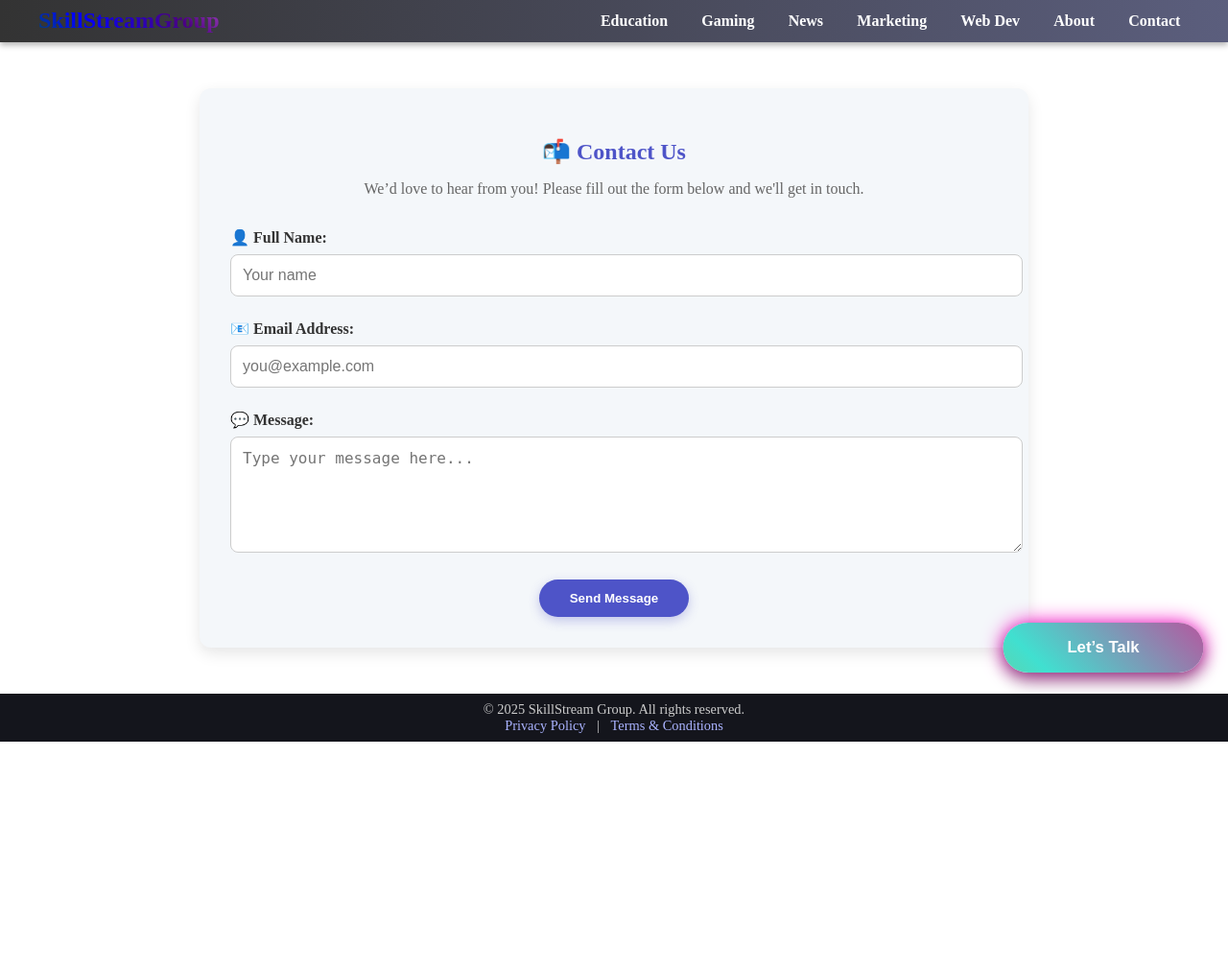
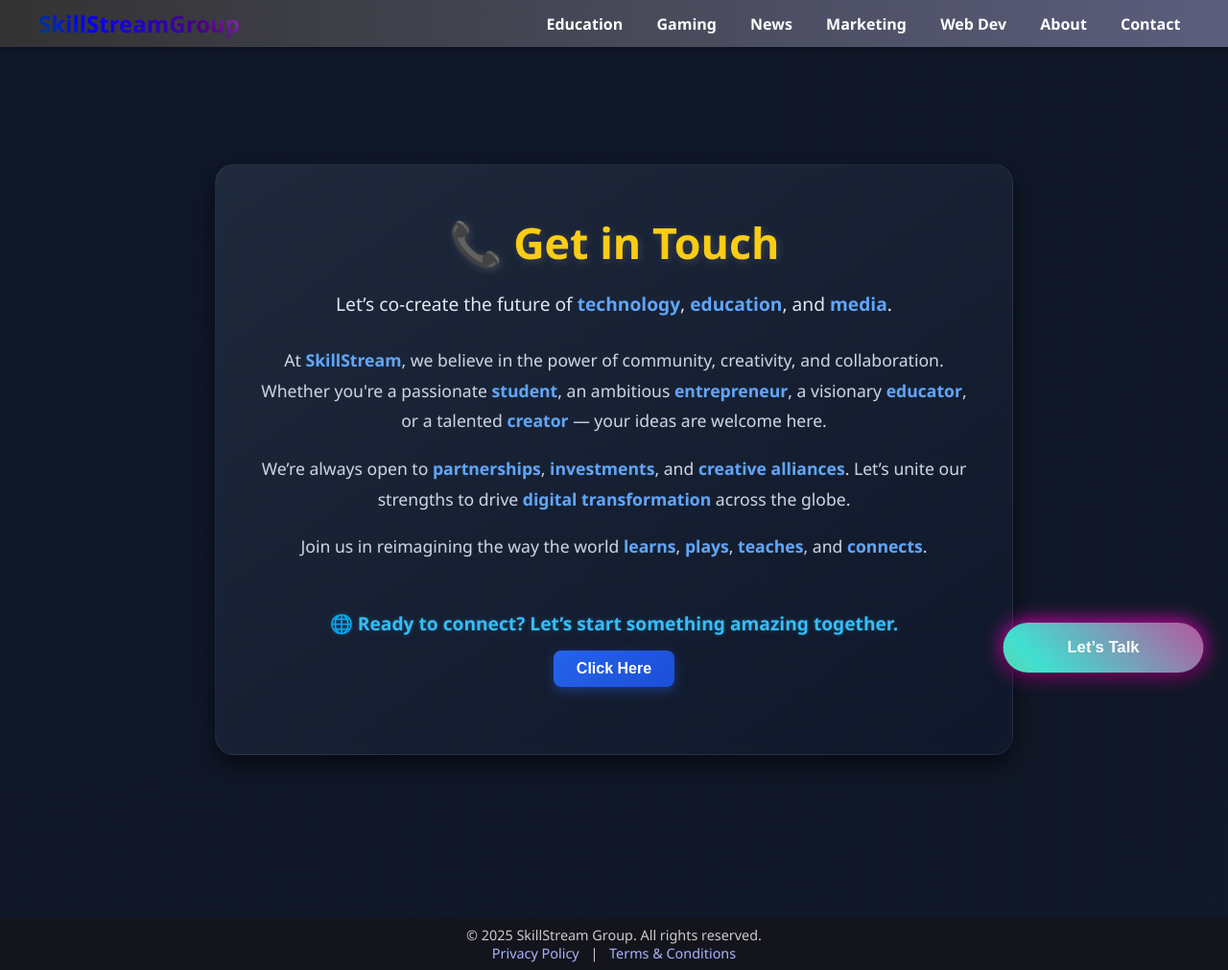
Before and after one commit to JitendraMauryaGit/skillstream_site, a Flask app: page /contact in a window 1280 px wide. Shown: the whole page at 96% size. Before the commit the page ends 773 px from the top, so only its background shows below. Run offline with Flask 3, Linux system fonts and the light colour scheme.

Commit message:
Initial push: SkillStream site with 3D CTA button

```diff
--- a/app/templates/base.html
+++ b/app/templates/base.html
@@ -163,37 +163,50 @@
     <div id="chatbot">
         <button class="chat-button" onclick="toggleForm()">Let’s Talk</button>
 
-        <div class="chat-form" id="chatForm">
-            <input type="text" placeholder="Your Name" id="name" required />
-            <input type="text" placeholder="Phone Number" id="phone" required />
-            <textarea placeholder="Message" id="message" required></textarea>
-            <button onclick="submitMessage()">Submit</button>
-        </div>
+        <!-- ======== START: Chatbot Form (uses FormSubmit) ======== -->
+        <form class="chat-form" id="chatForm" action="https://formsubmit.co/skillstreamgroup@gmail.com" method="POST"
+            target="dummyFrame" onsubmit="handleSubmit(event)">
+            <input type="text" name="name" placeholder="Your Name" required />
+            <input type="text" name="phone" placeholder="Phone Number" required />
+            <textarea name="message" placeholder="Message" required></textarea>
 
+            <!-- ===== Optional hidden fields ===== -->
+            <input type="hidden" name="_captcha" value="false">
+            <input type="hidden" name="_template" value="box">
+            <input type="hidden" name="_autoresponse"
+                value="Thank you for contacting SkillStream. We’ll get back to you soon.">
+            <input type="hidden" name="_subject" value="New Chatbot Submission">
+
+            <button type="submit">Submit</button>
+        </form>
+        <!-- ======== END: Chatbot Form ======== -->
+
+        <!-- ======== START: Welcome Message ======== -->
         <div class="welcome-message" id="welcomeMessage">
             Thank you! We'll get back to you in 24 hours.
         </div>
+        <!-- ======== END: Welcome Message ======== -->
+
+        <!-- Invisible iframe to prevent page reload -->
+        <iframe name="dummyFrame" style="display:none;"></iframe>
     </div>
+    <!-- ======== END: Chatbot Component ======== -->
 
+    <!-- ======== START: Chatbot Styles ======== -->
     <style>
-        /* Base chatbot styles */
         #chatbot {
             position: fixed;
             bottom: -100px;
-            /* Initially hidden */
             right: 30px;
             z-index: 9999;
             transition: bottom 2.5s ease;
-            /* Smooth bottom movement */
             width: 200px;
         }
 
-        /* Visible position */
         #chatbot.visible {
             bottom: 100px;
         }
 
-        /* Chat button styles */
         .chat-button {
             width: 100%;
             background: linear-gradient(45deg, #ff0080, #ff8c00, #40e0d0, #ff0080);
@@ -243,7 +256,6 @@
             box-shadow: 0 10px 20px rgba(0, 0, 0, 0.5), 0 0 25px #00f0ff;
         }
 
-        /* Chat form styles */
         .chat-form {
             display: none;
             flex-direction: column;
@@ -285,7 +297,6 @@
             background: linear-gradient(135deg, #0072ff, #00c6ff);
         }
 
-        /* Welcome message styles */
         .welcome-message {
             display: none;
             background: #28a745;
@@ -299,7 +310,6 @@
             box-sizing: border-box;
         }
 
-        /* Fade out animation */
         .fade-out {
             opacity: 0 !important;
         }
@@ -314,13 +324,15 @@
             }
         }
     </style>
+    <!-- ======== END: Chatbot Styles ======== -->
 
+    <!-- ======== START: Chatbot Script ======== -->
     <script>
         const chatbot = document.getElementById('chatbot');
         const form = document.getElementById('chatForm');
         const welcomeMsg = document.getElementById('welcomeMessage');
 
-        // On page load, slide chatbot up smoothly to visible
+        // Slide chatbot up on page load
         window.addEventListener('load', () => {
             chatbot.classList.add('visible');
         });
@@ -335,37 +347,34 @@
             }
         }
 
-        function submitMessage() {
-            // Hide form
+        function handleSubmit(event) {
+            // Prevent default redirect
+            event.preventDefault();
+
+            // Let FormSubmit do its job in the iframe
+            form.submit();
+
+            // Reset form UI
             form.style.display = 'none';
-
-            // Show thank you message
             welcomeMsg.style.display = 'block';
             welcomeMsg.style.opacity = '1';
-            welcomeMsg.classList.remove('fade-out');
 
-            // After 3 seconds, fade out the message over 3 seconds
             setTimeout(() => {
                 welcomeMsg.classList.add('fade-out');
             }, 3000);
 
-            // After fade out ends:
             welcomeMsg.addEventListener('transitionend', function handler() {
                 welcomeMsg.style.display = 'none';
                 welcomeMsg.classList.remove('fade-out');
                 welcomeMsg.removeEventListener('transitionend', handler);
 
-                // Slide chatbot down (hide)
                 chatbot.classList.remove('visible');
-
-                // After 3 seconds slide chatbot back up (show)
-                setTimeout(() => {
-                    chatbot.classList.add('visible');
-                }, 3000);
+                setTimeout(() => chatbot.classList.add('visible'), 3000);
             });
         }
     </script>
-    <!-- ======== END: Chatbot Component ======== -->
+    <!-- ======== END: Chatbot Script ======== -->
+
     <!-- ======== END: Chatbot Component ======== -->
     <!-- ======== START: Footer Component ======== -->
     <footer>
--- a/app/templates/contact.html
+++ b/app/templates/contact.html
@@ -1,114 +1,149 @@
 {% extends "base.html" %}
 
 {% block content %}
+<!-- {# ===================== START: Contact Us Page ===================== #} -->
 <style>
-    .contact-container {
-        max-width: 800px;
-        margin: 3rem auto;
-        padding: 2rem;
-        background: #f4f7fa;
-        border-radius: 12px;
-        box-shadow: 0 6px 16px rgba(0, 0, 0, 0.1);
+    body {
+        background: radial-gradient(circle at top left, #0f172a, #111827);
+        font-family: 'Segoe UI', Tahoma, Geneva, Verdana, sans-serif;
+        margin: 0;
     }
 
-    .contact-container h2 {
-        color: #4e54c8;
-        text-align: center;
-        margin-bottom: 1rem;
+    .contact-container {
+        opacity: 0;
+        transform: translateY(40px);
+        animation: fadeInUp 1.2s ease-out forwards;
+        animation-delay: 0.3s;
+        display: flex;
+        align-items: center;
+        justify-content: center;
+        min-height: 100vh;
+        padding: 30px;
     }
 
-    .contact-container p {
-        text-align: center;
-        color: #666;
-        margin-bottom: 2rem;
+    @keyframes fadeInUp {
+        to {
+            opacity: 1;
+            transform: translateY(0);
+        }
     }
 
-    .form-group {
-        margin-bottom: 1.5rem;
+    .contact-card {
+        background: linear-gradient(145deg, #1e293b, #0f172a);
+        border: 1px solid rgba(255, 255, 255, 0.06);
+        box-shadow: 0 10px 25px rgba(0, 0, 0, 0.6), inset 0 0 30px rgba(255, 255, 255, 0.02);
+        border-radius: 20px;
+        padding: 50px 40px;
+        max-width: 750px;
+        width: 100%;
+        text-align: center;
+        transform-style: preserve-3d;
+        transition: transform 0.4s ease, box-shadow 0.4s ease;
     }
 
-    .form-group label {
-        font-weight: 600;
-        color: #333;
+    .contact-card:hover {
+        transform: scale(1.02) rotateX(2deg) rotateY(2deg);
+        box-shadow: 0 20px 40px rgba(0, 0, 0, 0.75), inset 0 0 50px rgba(255, 255, 255, 0.04);
     }
 
-    .form-group input,
-    .form-group textarea {
-        width: 100%;
-        padding: 0.75rem;
-        border-radius: 8px;
-        border: 1px solid #ccc;
-        font-size: 1rem;
-        margin-top: 0.5rem;
+    .contact-title {
+        font-size: 2.8rem;
+        font-weight: 700;
+        color: #facc15;
+        margin-bottom: 20px;
+        text-shadow: 2px 2px 8px rgba(255, 255, 255, 0.15);
     }
 
-    .form-group input:focus,
-    .form-group textarea:focus {
-        border-color: #4e54c8;
-        outline: none;
+    .contact-subtitle {
+        font-size: 1.2rem;
+        font-weight: 500;
+        color: #e2e8f0;
+        margin-bottom: 30px;
     }
 
-    .submit-btn {
-        background: #4e54c8;
-        color: white;
-        padding: 0.75rem 2rem;
-        font-weight: 600;
-        border: none;
-        border-radius: 30px;
-        cursor: pointer;
-        display: block;
-        margin: 0 auto;
-        transition: background 0.3s;
-        box-shadow: 0 4px 12px rgba(78, 84, 200, 0.3);
+    .contact-text {
+        font-size: 1.1rem;
+        line-height: 1.8;
+        color: #cbd5e1;
+        margin-bottom: 18px;
+        text-shadow: 0 0 2px rgba(255, 255, 255, 0.08);
     }
 
-    .submit-btn:hover {
-        background: #6c70f3;
+    .highlight {
+        color: #60a5fa;
+        font-weight: 600;
+        transition: transform 0.3s ease;
     }
 
-    .thank-you-message {
-        display: none;
-        text-align: center;
-        color: #2e7d32;
+    .highlight:hover {
+        transform: scale(1.1);
+        color: #3b82f6;
+    }
+
+    .cta {
+        margin-top: 30px;
         font-size: 1.2rem;
-        margin-top: 2rem;
+        font-weight: 600;
+        color: #38bdf8;
+        text-shadow: 0 0 4px rgba(56, 189, 248, 0.3);
+    }
+
+    .cta:hover {
+        color: #0ea5e9;
+        transform: scale(1.05);
+        cursor: pointer;
     }
 </style>
 
 <div class="contact-container">
-    <h2>📬 Contact Us</h2>
-    <p>We’d love to hear from you! Please fill out the form below and we'll get in touch.</p>
-
-    <form id="contact-form" method="POST">
-        <div class="form-group">
-            <label for="name">👤 Full Name:</label>
-            <input type="text" name="name" id="name" required placeholder="Your name">
+    <div class="contact-card">
+        <div class="contact-title">📞 Get in Touch</div>
+        <div class="contact-subtitle">
+            Let’s co-create the future of <span class="highlight">technology</span>, <span
+                class="highlight">education</span>, and <span class="highlight">media</span>.
+        </div>
+        <p class="contact-text">
+            At <span class="highlight">SkillStream</span>, we believe in the power of community, creativity, and
+            collaboration. Whether you're a passionate <span class="highlight">student</span>, an ambitious <span
+                class="highlight">entrepreneur</span>, a visionary <span class="highlight">educator</span>, or a
+            talented <span class="highlight">creator</span> — your ideas are welcome here.
+        </p>
+        <p class="contact-text">
+            We’re always open to <span class="highlight">partnerships</span>, <span
+                class="highlight">investments</span>, and <span class="highlight">creative alliances</span>. Let’s unite
+            our strengths to drive <span class="highlight">digital transformation</span> across the globe.
+        </p>
+        <p class="contact-text">
+            Join us in reimagining the way the world <span class="highlight">learns</span>, <span
+                class="highlight">plays</span>, <span class="highlight">teaches</span>, and <span
+                class="highlight">connects</span>.
+        </p>
+        <div class="cta" id="openChatbot" onclick="toggleForm()"
+            style="cursor:pointer; text-align: center; padding: 20px;">
+            🌐 Ready to connect? Let’s start something amazing together.
+            <br />
+            <button style="
+                      margin-top: 15px;
+                      padding: 10px 24px;
+                      background: linear-gradient(135deg, #2563eb, #1d4ed8);
+                      color: #fff;
+                      font-size: 1rem;
+                      font-weight: bold;
+                      border: none;
+                      border-radius: 8px;
+                      box-shadow: 0 4px 12px rgba(37, 99, 235, 0.4);
+                      cursor: pointer;
+                      transition: transform 0.6s cubic-bezier(0.25, 0.8, 0.25, 1),
+                                  box-shadow 0.6s cubic-bezier(0.25, 0.8, 0.25, 1);
+                    "
+                onmouseover="this.style.transform='scale(1.08)'; this.style.boxShadow='0 8px 20px rgba(37, 99, 235, 0.6)'"
+                onmouseout="this.style.transform='scale(1)'; this.style.boxShadow='0 4px 12px rgba(37, 99, 235, 0.4)'">
+                Click Here
+            </button>
         </div>
 
-        <div class="form-group">
-            <label for="email">📧 Email Address:</label>
-            <input type="email" name="email" id="email" required placeholder="you@example.com">
-        </div>
 
-        <div class="form-group">
-            <label for="message">💬 Message:</label>
-            <textarea name="message" id="message" rows="5" required placeholder="Type your message here..."></textarea>
-        </div>
+    </div>
+    <!-- #=====================END: Contact Us Page=======================# -->
 
-        <button type="submit" class="submit-btn">Send Message</button>
-    </form>
-
-    <div class="thank-you-message" id="thank-you">
-        🎉 Thank you for reaching out! We'll get back to you as soon as possible.
-    </div>
-</div>
-
-<script>
-    // Handle form submission and show thank-you message
-    document.getElementById("contact-form").addEventListener("submit", function (e) {
-        e.preventDefault(); // prevent default submit
-        this.style.display = "none"; // hide the form
-        document.getElementById("thank-you").style.display = "block"; // show thank you message
-    });
-</script>
-{% endblock %}
+    {% endblock %}
```
